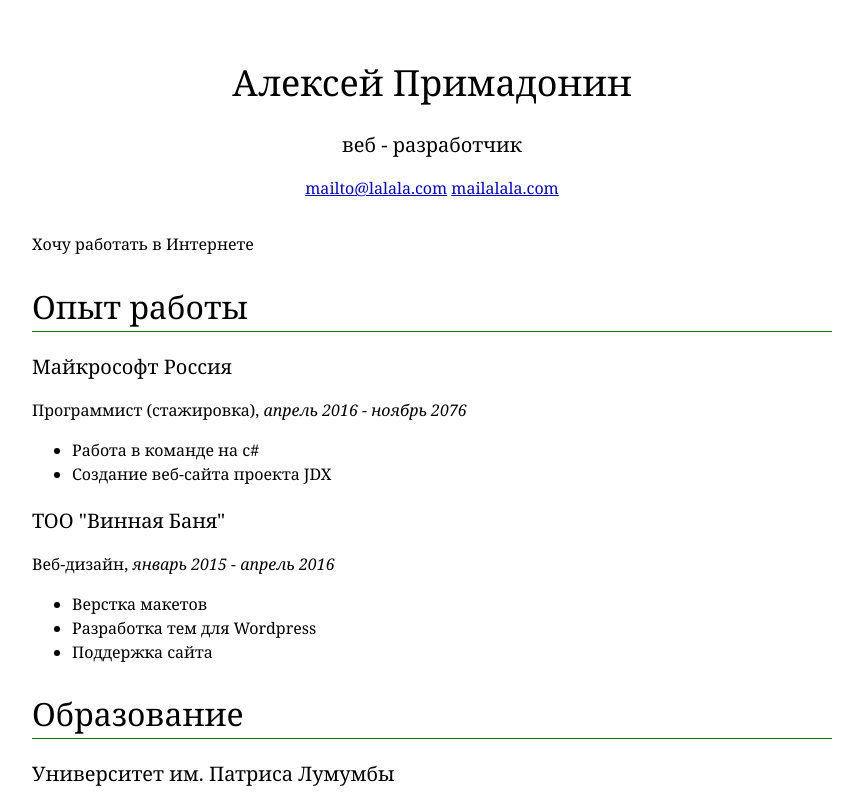
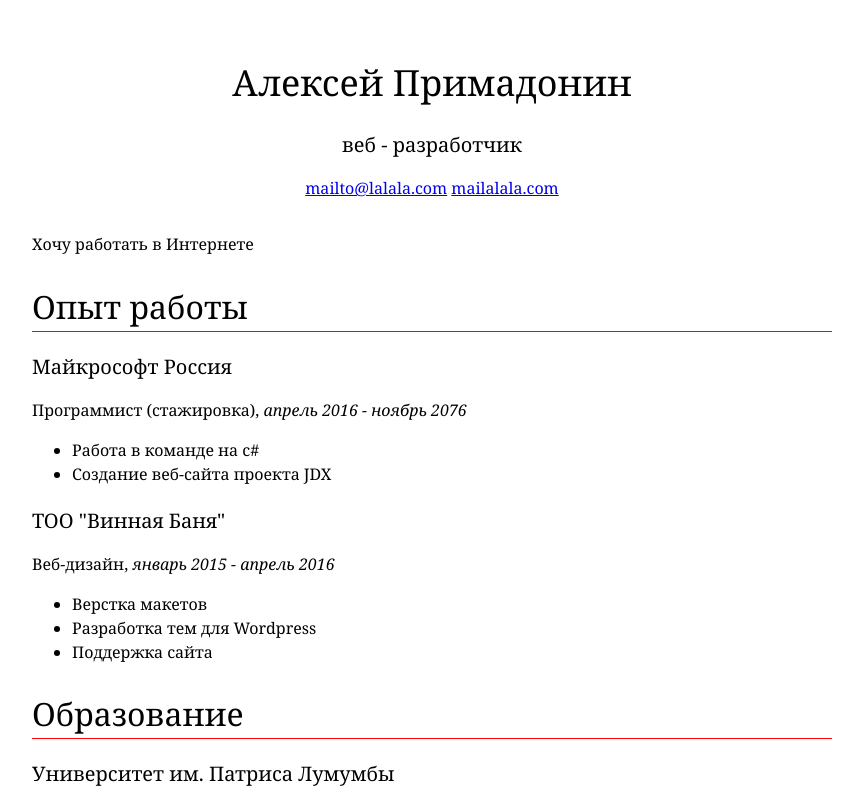
Before and after one commit to rodomed/hexlet, a plain HTML site: page index.html in a window 1280 px wide. Shown: the top 800 px of the page, without its empty margins (208-1071 px from the left). Drawn offline with Linux system fonts and the light colour scheme.

Commit message:
h2 - red underline

```diff
--- a/style.css
+++ b/style.css
@@ -25,7 +25,7 @@ h1 {
 
 h2 {
     font-size: 32px;
-    border-bottom: 1px solid green;
+    border-bottom: 1px solid red;
     margin-bottom: 8px;
 }
 
```
